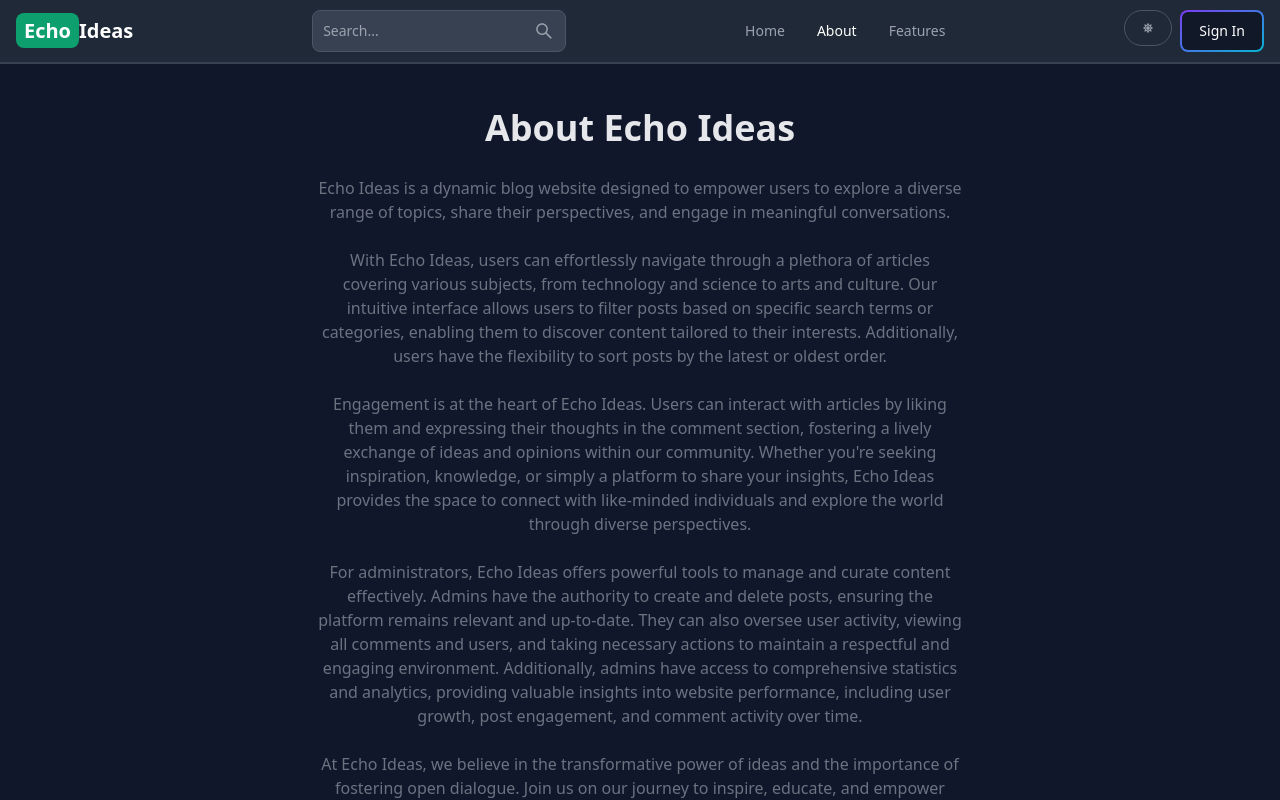
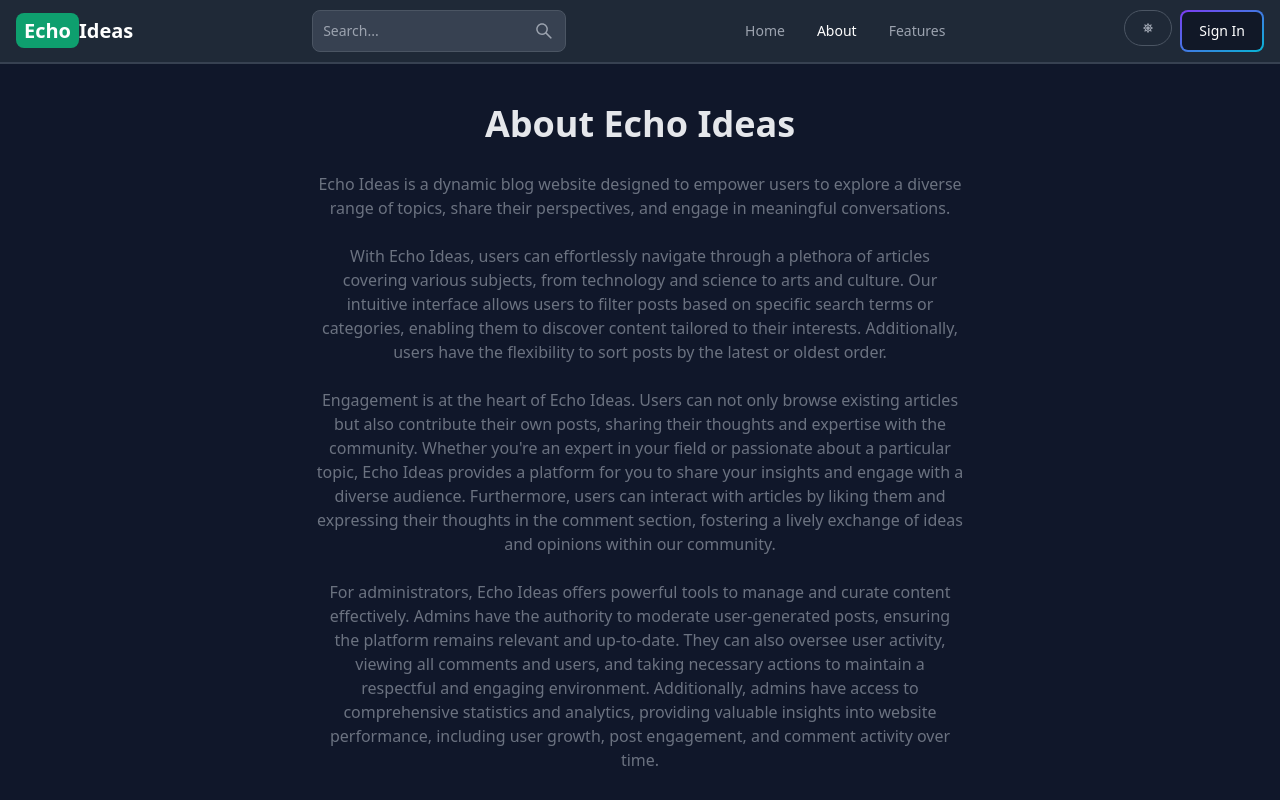
Before and after one commit to 1ashutosh1/Echo-Ideas, a React (Vite) app in the folder client/: page /about in a window 1280 px wide. Shown: the top 800 px of the page. Built offline with nearby package versions, Linux system fonts and the light colour scheme; no server answers.

Commit message:
added a chatbot for interaction

```diff
--- a/client/package.json
+++ b/client/package.json
@@ -22,6 +22,7 @@
     "react-quill": "^2.0.0",
     "react-redux": "^9.1.1",
     "react-router-dom": "^6.23.0",
+    "react-simple-chatbot": "^0.6.1",
     "redux-persist": "^6.0.0",
     "tailwind-scrollbar": "^3.1.0"
   },
--- a/client/src/App.jsx
+++ b/client/src/App.jsx
@@ -14,6 +14,7 @@ import PostPage from "./pages/PostPage";
 import ScrollToTop from "./components/ScrollToTop";
 import Search from "./pages/Search";
 import Features from "./pages/Features";
+import MyChatBot from "./components/MyChatBot";
 
 const App = () => {
   return (
@@ -37,6 +38,7 @@ const App = () => {
         <Route path="/post/:postSlug" element={<PostPage />} />
       </Routes>
       <Footer />
+      <MyChatBot />
     </BrowserRouter>
   );
 };
--- a/client/src/components/CallToAction.jsx
+++ b/client/src/components/CallToAction.jsx
@@ -14,7 +14,7 @@ export default function CallToAction() {
     <div className="flex flex-col sm:flex-row p-3 border border-teal-500 justify-center items-center rounded-tl-3xl rounded-br-3xl text-center gap-5">
       <div className="flex-1 justify-center flex flex-col pl-5">
         <h2 className="text-2xl">Request to Become an Admin!</h2>
-        <p className="text-gray-500 my-2">Becoming an admin unlocks many features like you can write your own posts, see the statistics about those posts, delete your posts and comments, etc. </p>
+        <p className="text-gray-500 my-2">Becoming an admin unlocks many features like you can see the statistics about posts, delete your posts and comments and even delete users who do not follow community guidelines </p>
         <Button gradientDuoTone='purpleToPink' onClick={handleClick} className="mt-3">Request</Button>
       </div>
       <div className="flex-1 flex p-7">
--- /dev/null
+++ b/client/src/components/MyChatBot.jsx
@@ -0,0 +1,63 @@
+import ChatBot from 'react-simple-chatbot';
+
+const MyChatBot = () => {
+  const overrideInputStyle = {
+    inputStyle: {
+      color: 'black', // Set text color to white for better visibility in dark mode
+    },
+  };
+
+  return (
+  <ChatBot
+    steps={[
+      {
+        id: '1',
+        message: 'What is your name?',
+        trigger: '2',
+      },
+      {
+        id: '2',
+        user: true,
+        trigger: '3',
+      },
+      {
+        id: '3',
+        message: 'Hi {previousValue}, Welcome to Echo Ideas',
+        trigger: '4',
+      },
+      {
+        id: '4',
+        message: 'How can I help You?',
+        trigger: '5'
+      },
+      {
+        id: '5',
+        options: [
+          { value: 1, label: 'What is the website about?', trigger: '6' },
+          { value: 2, label: 'How can I create a new Post?', trigger: '7' },
+          { value: 3, label: 'How can I Access Admin DashBoard?', trigger: '8' },
+        ],
+      },
+      {
+        id: '6',
+        message: 'Echo Ideas is a Article/Blog Website, As a normal user you can create Posts, comment and like a post. You can sign In with email and password or sign in directly with Google.',
+        trigger: '5',
+      },
+      {
+        id: '7',
+        message: 'To create a new Post, open your profile and below the update will be the create post button.',
+        trigger: '5',
+      },
+      {
+        id: '8',
+        message: 'Unfortunately you cannot access admin panel unless you are an admin or have admin permission. So you have to first request the admin to grant you access',
+        trigger: '5',
+      }
+    ]}
+    floating={true}
+    {...overrideInputStyle}
+  />
+);
+}
+
+export default MyChatBot;
--- a/client/src/pages/About.jsx
+++ b/client/src/pages/About.jsx
@@ -3,7 +3,9 @@ const About = () => {
     <div className="min-h-screen flex items-center justify-center">
       <div className="max-w-2xl mx-auto p-3 text-center">
         <div>
-          <h1 className="text-4xl font-semibold text-center my-7">About Echo Ideas</h1>
+          <h1 className="text-4xl font-semibold text-center my-7">
+            About Echo Ideas
+          </h1>
           <div className="text-md text-gray-500 flex flex-col gap-6">
             <p>
               Echo Ideas is a dynamic blog website designed to empower users to
@@ -22,19 +24,21 @@ const About = () => {
             </p>
 
             <p>
-              Engagement is at the heart of Echo Ideas. Users can interact with
-              articles by liking them and expressing their thoughts in the
-              comment section, fostering a lively exchange of ideas and opinions
-              within our community. Whether you&apos;re seeking inspiration,
-              knowledge, or simply a platform to share your insights, Echo Ideas
-              provides the space to connect with like-minded individuals and
-              explore the world through diverse perspectives.
+              Engagement is at the heart of Echo Ideas. Users can not only
+              browse existing articles but also contribute their own posts,
+              sharing their thoughts and expertise with the community. Whether
+              you're an expert in your field or passionate about a particular
+              topic, Echo Ideas provides a platform for you to share your
+              insights and engage with a diverse audience. Furthermore, users
+              can interact with articles by liking them and expressing their
+              thoughts in the comment section, fostering a lively exchange of
+              ideas and opinions within our community.
             </p>
 
             <p>
               For administrators, Echo Ideas offers powerful tools to manage and
-              curate content effectively. Admins have the authority to create
-              and delete posts, ensuring the platform remains relevant and
+              curate content effectively. Admins have the authority to moderate
+              user-generated posts, ensuring the platform remains relevant and
               up-to-date. They can also oversee user activity, viewing all
               comments and users, and taking necessary actions to maintain a
               respectful and engaging environment. Additionally, admins have
@@ -47,7 +51,7 @@ const About = () => {
               At Echo Ideas, we believe in the transformative power of ideas and
               the importance of fostering open dialogue. Join us on our journey
               to inspire, educate, and empower individuals through the exchange
-              of knowledge and perspectives. Together, let&apos;s create an echo
+              of knowledge and perspectives. Together, let's create an echo
               chamber of ideas that resonates far and wide.
             </p>
           </div>
```
Also changed, not shown: 1 other file (tests, documents, lock files or other folders).
